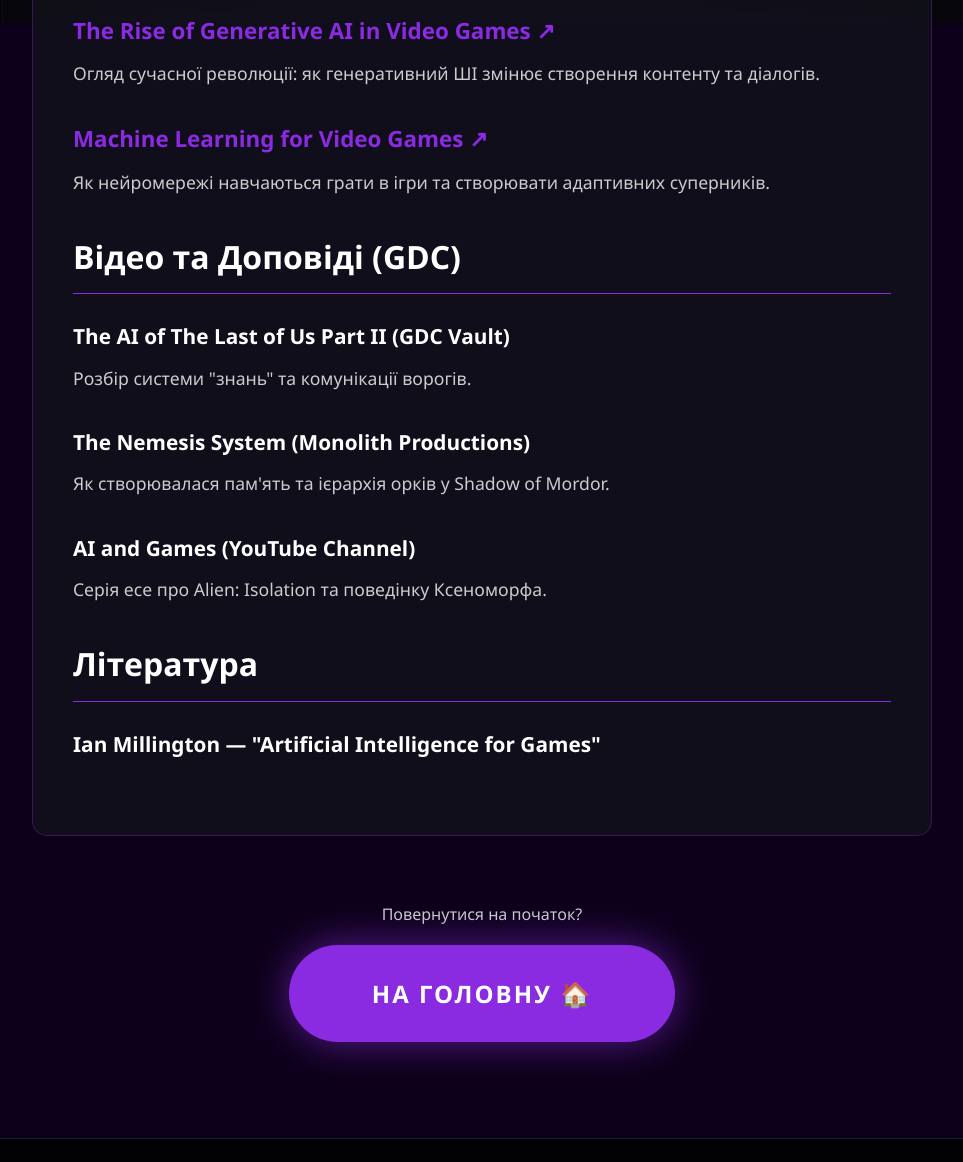
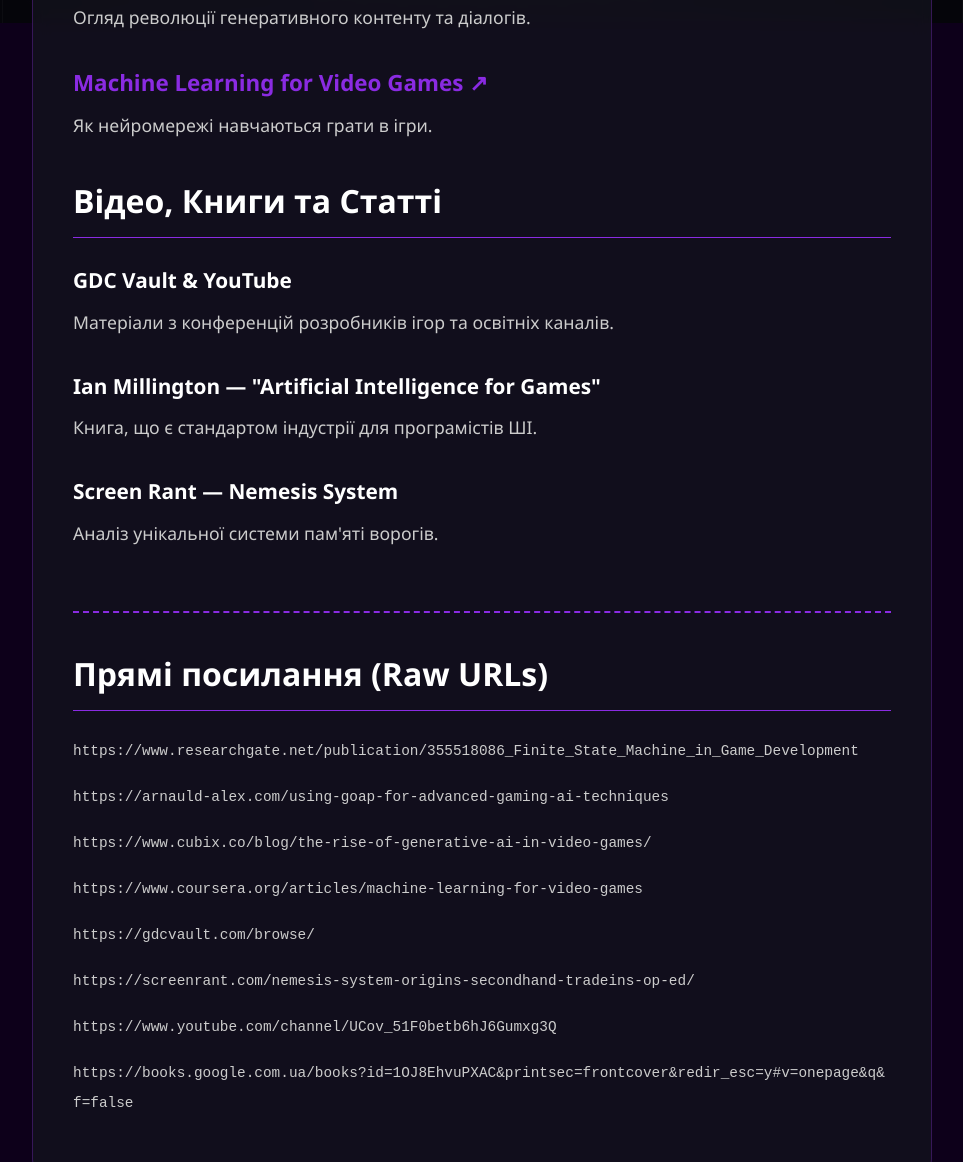
Before and after one commit to Hanak-ko/AIinGames, a plain HTML site: page sources.html in a window 1280 px wide. Shown: the part 777-1939 px from the top of the page, without its empty margins (158-1121 px from the left). Drawn offline with Linux system fonts and the light colour scheme.

Commit message:
Add files via upload

```diff
--- a/sources.html
+++ b/sources.html
@@ -29,61 +29,98 @@
         <section class="tech-grid" style="grid-template-columns: 1fr;">
 
             <div class="card source-card visible-card">
+
                 <h3>Наукові статті та Публікації</h3>
                 <ul class="sources-list">
-
                     <li class="source-item">
                         <a href="https://www.researchgate.net/publication/355518086_Finite_State_Machine_in_Game_Development" target="_blank" class="source-link">
                             Finite State Machine in Game Development ↗
                         </a>
-                        <p class="source-desc">Фундаментальне дослідження методів FSM, які використовуються для створення логіки NPC у більшості класичних ігор.</p>
+                        <p class="source-desc">Фундаментальне дослідження методів FSM, які використовуються для створення логіки NPC.</p>
                     </li>
-
                     <li class="source-item">
                         <a href="https://arnauld-alex.com/using-goap-for-advanced-gaming-ai-techniques" target="_blank" class="source-link">
                             Using GOAP for Advanced Gaming AI ↗
                         </a>
-                        <p class="source-desc">Детальний розбір алгоритму Goal-Oriented Action Planning, що зробив ворогів у F.E.A.R. легендарно розумними.</p>
+                        <p class="source-desc">Детальний розбір алгоритму Goal-Oriented Action Planning (F.E.A.R.).</p>
                     </li>
-
                     <li class="source-item">
                         <a href="https://www.cubix.co/blog/the-rise-of-generative-ai-in-video-games/" target="_blank" class="source-link">
                             The Rise of Generative AI in Video Games ↗
                         </a>
-                        <p class="source-desc">Огляд сучасної революції: як генеративний ШІ змінює створення контенту та діалогів.</p>
+                        <p class="source-desc">Огляд революції генеративного контенту та діалогів.</p>
                     </li>
-
                     <li class="source-item">
                         <a href="https://www.coursera.org/articles/machine-learning-for-video-games" target="_blank" class="source-link">
                             Machine Learning for Video Games ↗
                         </a>
-                        <p class="source-desc">Як нейромережі навчаються грати в ігри та створювати адаптивних суперників.</p>
+                        <p class="source-desc">Як нейромережі навчаються грати в ігри.</p>
+                    </li>
+                </ul>
+
+                <h3>Відео, Книги та Статті</h3>
+                <ul class="sources-list">
+                    <li class="source-item">
+                        <span class="source-title">GDC Vault & YouTube</span>
+                        <p class="source-desc">Матеріали з конференцій розробників ігор та освітніх каналів.</p>
+                    </li>
+                    <li class="source-item">
+                        <span class="source-title">Ian Millington — "Artificial Intelligence for Games"</span>
+                        <p class="source-desc">Книга, що є стандартом індустрії для програмістів ШІ.</p>
+                    </li>
+                    <li class="source-item">
+                        <span class="source-title">Screen Rant — Nemesis System</span>
+                        <p class="source-desc">Аналіз унікальної системи пам'яті ворогів.</p>
+                    </li>
+                </ul>
+
+                <h3 style="margin-top: 4rem; border-top: 2px dashed var(--primary); padding-top: 2rem;">Прямі посилання (Raw URLs)</h3>
+                <ul class="sources-list" style="padding: 0; list-style: none;">
+
+                    <li style="margin-bottom: 1rem; word-break: break-all;">
+                        <a href="https://www.researchgate.net/publication/355518086_Finite_State_Machine_in_Game_Development" target="_blank" style="color: #ccc; font-family: monospace; font-size: 0.9rem; text-decoration: none;">
+                            https://www.researchgate.net/publication/355518086_Finite_State_Machine_in_Game_Development
+                        </a>
+                    </li>
+                    <li style="margin-bottom: 1rem; word-break: break-all;">
+                        <a href="https://arnauld-alex.com/using-goap-for-advanced-gaming-ai-techniques" target="_blank" style="color: #ccc; font-family: monospace; font-size: 0.9rem; text-decoration: none;">
+                            https://arnauld-alex.com/using-goap-for-advanced-gaming-ai-techniques
+                        </a>
+                    </li>
+                    <li style="margin-bottom: 1rem; word-break: break-all;">
+                        <a href="https://www.cubix.co/blog/the-rise-of-generative-ai-in-video-games/" target="_blank" style="color: #ccc; font-family: monospace; font-size: 0.9rem; text-decoration: none;">
+                            https://www.cubix.co/blog/the-rise-of-generative-ai-in-video-games/
+                        </a>
+                    </li>
+                    <li style="margin-bottom: 1rem; word-break: break-all;">
+                        <a href="https://www.coursera.org/articles/machine-learning-for-video-games" target="_blank" style="color: #ccc; font-family: monospace; font-size: 0.9rem; text-decoration: none;">
+                            https://www.coursera.org/articles/machine-learning-for-video-games
+                        </a>
+                    </li>
+
+                    <li style="margin-bottom: 1rem; word-break: break-all;">
+                        <a href="https://gdcvault.com/browse/" target="_blank" style="color: #ccc; font-family: monospace; font-size: 0.9rem; text-decoration: none;">
+                            https://gdcvault.com/browse/
+                        </a>
+                    </li>
+                    <li style="margin-bottom: 1rem; word-break: break-all;">
+                        <a href="https://screenrant.com/nemesis-system-origins-secondhand-tradeins-op-ed/" target="_blank" style="color: #ccc; font-family: monospace; font-size: 0.9rem; text-decoration: none;">
+                            https://screenrant.com/nemesis-system-origins-secondhand-tradeins-op-ed/
+                        </a>
+                    </li>
+                    <li style="margin-bottom: 1rem; word-break: break-all;">
+                        <a href="https://www.youtube.com/channel/UCov_51F0betb6hJ6Gumxg3Q" target="_blank" style="color: #ccc; font-family: monospace; font-size: 0.9rem; text-decoration: none;">
+                            https://www.youtube.com/channel/UCov_51F0betb6hJ6Gumxg3Q
+                        </a>
+                    </li>
+                    <li style="margin-bottom: 1rem; word-break: break-all;">
+                        <a href="https://books.google.com.ua/books?id=1OJ8EhvuPXAC&printsec=frontcover&redir_esc=y#v=onepage&q&f=false" target="_blank" style="color: #ccc; font-family: monospace; font-size: 0.9rem; text-decoration: none;">
+                            https://books.google.com.ua/books?id=1OJ8EhvuPXAC&printsec=frontcover&redir_esc=y#v=onepage&q&f=false
+                        </a>
                     </li>
 
                 </ul>
 
-                <h3>Відео та Доповіді (GDC)</h3>
-                <ul class="sources-list">
-                    <li class="source-item">
-                        <span class="source-title">The AI of The Last of Us Part II (GDC Vault)</span>
-                        <p class="source-desc">Розбір системи "знань" та комунікації ворогів.</p>
-                    </li>
-                    <li class="source-item">
-                        <span class="source-title">The Nemesis System (Monolith Productions)</span>
-                        <p class="source-desc">Як створювалася пам'ять та ієрархія орків у Shadow of Mordor.</p>
-                    </li>
-                    <li class="source-item">
-                        <span class="source-title">AI and Games (YouTube Channel)</span>
-                        <p class="source-desc">Серія есе про Alien: Isolation та поведінку Ксеноморфа.</p>
-                    </li>
-                </ul>
-
-                <h3>Література</h3>
-                <ul class="sources-list">
-                    <li class="source-item">
-                        <span class="source-title">Ian Millington — "Artificial Intelligence for Games"</span>
-                    </li>
-                </ul>
             </div>
 
         </section>
```
